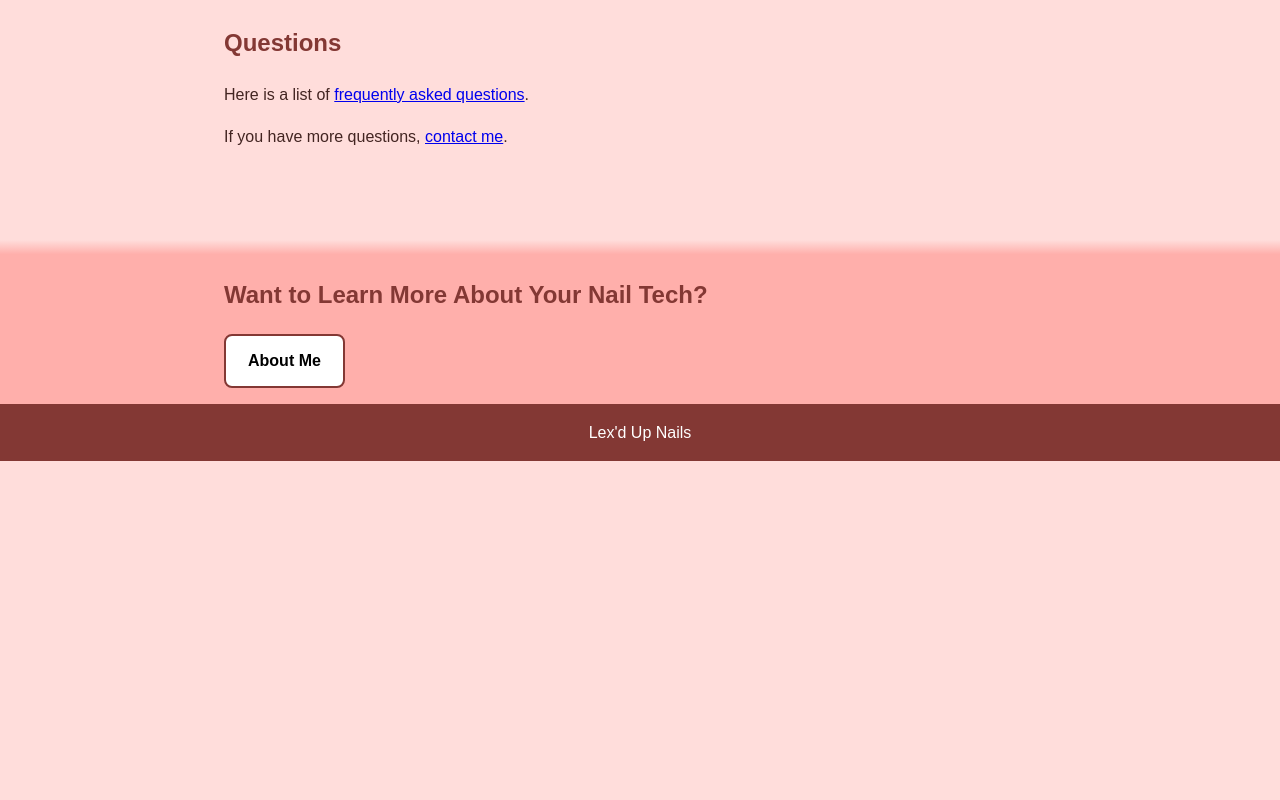
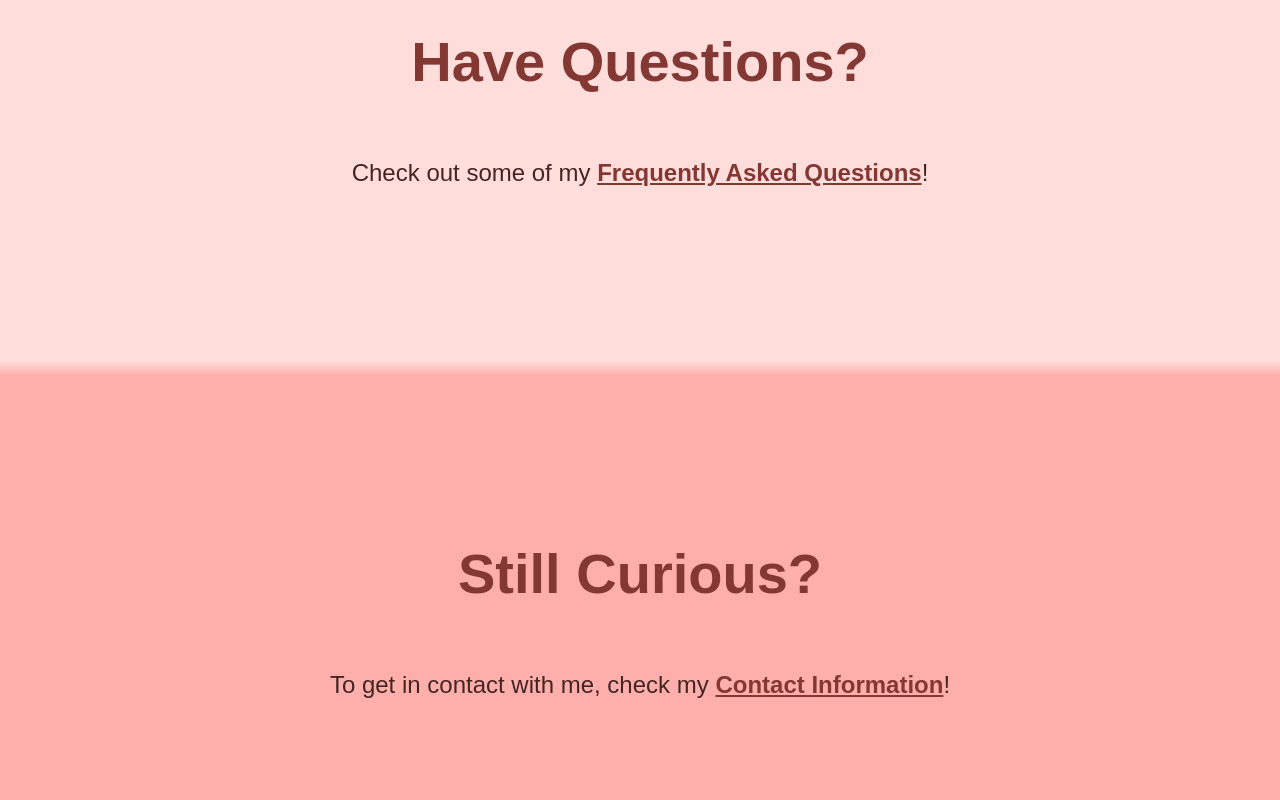
Before and after one commit to LucasNWilliams/CSCI-1210-Project-Nomad, a plain HTML site: page index.html in a window 1280 px wide. Shown: the part 1560-2360 px from the top of the page. Before the commit the page ends 2021 px from the top, so only its background shows below. Drawn offline with Linux system fonts and the light colour scheme.

Commit message:
Refactor homepage for a cleaner look

```diff
--- a/css/index.css
+++ b/css/index.css
@@ -9,30 +9,41 @@ main> section {
     }
 }
 
-.content {
-    width: 65%;
-    margin: 0 auto;
+
+h2 {
+    font-size: 3.5em;
+    color: var(--pink5);
 }
 
-h2 {
- color: var(--pink5);
-}
-
-section {
-    display: flex;
-    flex-direction: column;
+main > section {
     margin: auto;
     padding-top: .75rem;
     --test1: calc(500px / 35);
+    text-align: center;
 
     > section {
+        display: flex;
+        align-items: center;
+        justify-content: center;
+        flex-direction: column;
         min-width: 100%;
+        min-height: 60vh;
         padding: 1rem 0;
     }
 
+    > section:nth-child(even) {
+        background: linear-gradient(transparent 0%, var(--secondary) var(--test1), var(--secondary) calc(100% - var(--test1)), transparent 100%);
+    }
+
     > section:last-child {
-        background: linear-gradient(transparent 0%, var(--secondary) var(--test1));
         padding-bottom: 16px;
+    }
+
+
+    a {
+        color: var(--pink5);
+        font-weight: bold;
+        text-decoration: underline;
     }
 
     a.button {
@@ -40,15 +51,23 @@ section {
         background: white;
         border: 2px solid var(--pink5);
         color: black;
-        padding: 12px 22px;
+        padding: 12px 56px;
         border-radius: 8px;
         font-weight: bold;
         text-decoration: none;
     }
 
+    p {
+        font-size: 1.5em;
+    }
+
+    .description {
+        min-height: 40vh;
+    }
+
     .services {
         min-width: 100%;
-        min-height: 500px;
+        min-height: 60vh;
         background: linear-gradient(transparent 0%, var(--secondary) var(--test1), var(--secondary) calc(100% - var(--test1)), transparent 100%);
 
         .listings {
@@ -57,8 +76,9 @@ section {
             margin: 0 auto;
             flex-grow: 2;
             flex-wrap: wrap;
+            align-items: center;
             justify-content: center;
-            gap: 2.5rem;
+            gap: 4rem;
 
             figure {
                 max-width: 80%;
@@ -85,7 +105,6 @@ section {
 }
 
 .questions {
-    min-height: 220px;
     padding-top: 15px;
 }
 
@@ -107,6 +126,6 @@ footer p {
 
 @media screen and (width >= 900px) {
     :root {
-        --image-size: 240px;
+        --image-size: 300px;
     }
 }
--- a/index.html
+++ b/index.html
@@ -39,17 +39,10 @@
     <main>
         <section>
             <section class="description">
-                <div class="content">
-                    <h2>Welcome!</h2>
-                    <p>
-                        Welcome to Lex'd Up Nails, where we solve problems no one has.
-                        Lorem ipsum dolor sit amet, consectetur adipisicing elit. Illo ratione repudiandae, non praesentium, consequuntur ullam recusandae tenetur provident modi libero molestias aliquam perferendis expedita repellat maxime sunt laboriosam sapiente ipsum officiis excepturi, fuga dicta a labore? Dolorem tenetur harum maiores veniam delectus, veritatis est ipsa molestiae quos molestias, autem dicta!
-                    </p>
-                </div>
+                <h2>Welcome to Lex'd Up Nails!</h2>
             </section>
 
             <section class="services">
-                <div class="content">
                 <h2>Services</h2>
                 <div class="listings">
                     <figure>
@@ -67,20 +60,20 @@
                 </div>
 
                 <a href="services.html" class="button">See More</a>
-                </div>
             </section>
             <section class="questions">
-                <div class="content">
-                    <h2>Questions</h2>
-                    <p>Here is a list of <a href="faq.html">frequently asked questions</a>.</p>
-                    <p>If you have more questions, <a href="contact.html">contact me</a>.</p>
-                </div>
+                <h2>Have Questions?</h2>
+                <p>Check out some of my <a href="faq.html">Frequently Asked Questions</a>!</p>
             </section>
-            <section class="about">
-                <div class="content">
-                    <h2>Want to Learn More About Your Nail Tech?</h2>
-                    <a href="about.html" class="button">About Me</a>
-                </div>
+
+            <section class="contact">
+                <h2>Still Curious?</h2>
+                <p>To get in contact with me, check my <a href="contact.html">Contact Information</a>!</p>
+            </section>
+
+            <section class="about-me">
+                <h2>Want to Learn About Me?</h2>
+                <p>Visit the <a href="about.html">Meet Your Nail Tech page</a>!</p>
             </section>
         </section>
     </main>
```
Lines whose indentation alone changed are shown as unchanged.
